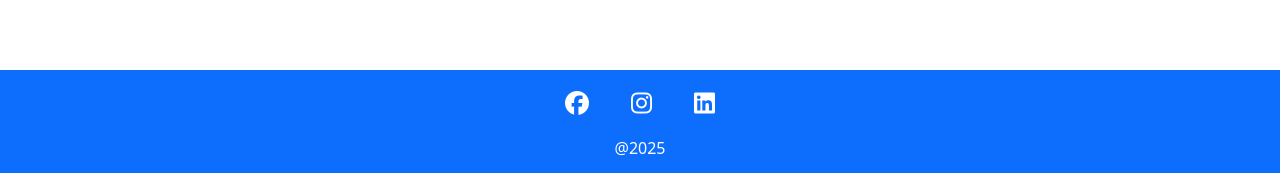
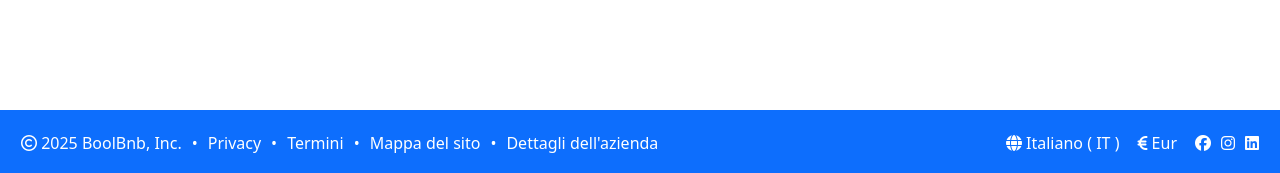
Before and after one commit to carlo191/BoolB-B-Front-End, a React (Vite) app: page / in a window 1280 px wide. Shown: the part 624-797 px from the top of the page. Built offline with nearby package versions, Linux system fonts and the light colour scheme; no server answers.

Commit message:
modifiche footer

```diff
--- a/src/assets/index.css
+++ b/src/assets/index.css
@@ -11,6 +11,7 @@ ul {
 
 li {
 	padding: 5px;
+	cursor: pointer;
 }
 
 /* UTILITIES */
@@ -75,6 +76,7 @@ main {
 	color: darkgray;
 	transition: color 0.15s;
 }
+
 .heart-pill:hover .heart {
 	color: red;
 	transition: color 0.15s;
--- a/src/components/Footer/Footer.jsx
+++ b/src/components/Footer/Footer.jsx
@@ -1,48 +1,58 @@
 export default function Footer() {
 	return (
-		<div className="bg-primary text-white py-3">
-			{/* Upper Row */}
-			<ul className="d-flex justify-content-center list-unstyled mb-3">
-				{/* Facebook */}
-				<li className="mx-3">
+		<div className="bg-primary text-white d-flex justify-content-between p-3">
+			<ul className="d-flex my-auto">
+				<li>
+					<i class="fa-regular fa-copyright"></i> 2025 BoolBnb, Inc.
+				</li>
+				<li>&bull;</li>
+				<li>Privacy </li>
+				<li>&bull;</li>
+				<li>Termini</li>
+				<li>&bull;</li>
+				<li>Mappa del sito</li>
+				<li>&bull;</li>
+				<li>Dettagli dell'azienda</li>
+			</ul>
+
+			<ul className="d-flex my-auto">
+				<li className="me-2">
+					<i class="fa-solid fa-globe"></i> Italiano ( IT )
+				</li>
+				<li className="me-2">
+					<i class="fa-solid fa-euro-sign"></i> Eur
+				</li>
+				<li>
 					<a
 						href="https://facebook.com"
 						target="_blank"
 						rel="noopener noreferrer"
 						className="text-white"
 					>
-						<i className="fa-brands fa-facebook fa-xl"></i>
+						<i className="fa-brands fa-facebook"></i>
 					</a>
 				</li>
-				{/* Instagram */}
-				<li className="mx-3">
+				<li>
 					<a
 						href="https://instagram.com"
 						target="_blank"
 						rel="noopener noreferrer"
 						className="text-white"
 					>
-						<i className="fa-brands fa-instagram fa-xl"></i>
+						<i className="fa-brands fa-instagram"></i>
 					</a>
 				</li>
-
-				{/* Linkedin */}
-				<li className="mx-3">
+				<li>
 					<a
 						href="https://linkedin.com"
 						target="_blank"
 						rel="noopener noreferrer"
 						className="text-white"
 					>
-						<i className="fa-brands fa-linkedin fa-xl"></i>
+						<i className="fa-brands fa-linkedin"></i>
 					</a>
 				</li>
 			</ul>
-
-			{/* Lower Row */}
-			<div className="d-flex justify-content-center">
-				<p className="mb-0">@2025</p>
-			</div>
 		</div>
 	);
 }
```
